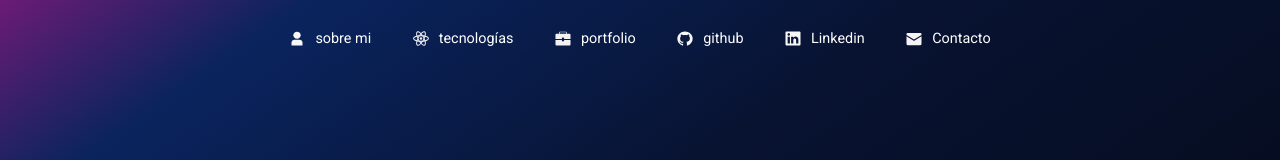
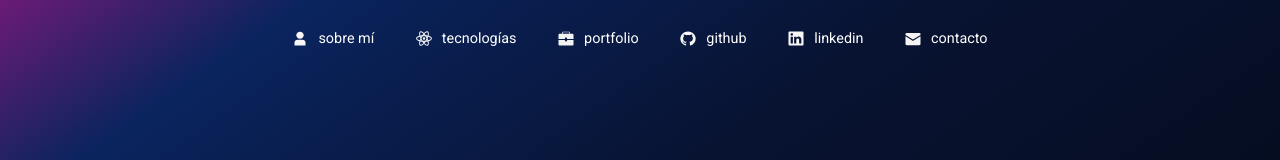
Before and after one commit to ambergesio/personal_portfolio, a React (Create React App) app: page / in a window 1280 px wide. Shown: the top 160 px of the page. Built offline with nearby package versions, Linux system fonts and the light colour scheme; a web font is replaced by a local one.

Commit message:
nav corrections

```diff
--- a/src/components/footer/index.js
+++ b/src/components/footer/index.js
@@ -14,15 +14,15 @@ const Footer = () => {
         <footer>
         <div className="bottom_end">
             <div className="bottom_end_data">
-                <p>Abel Martin Bergesio - 2022 - Buenos Aires, Argentina.</p>
+                <p>Abel Martín Bergesio - 2022 - Buenos Aires, Argentina.</p>
             </div>
             <nav>
-                <Item img={about} title="sobre mi" route="#aboutme" />
+                <Item img={about} title="sobre mí" route="#aboutme" />
                 <Item img={techs} title="technologías" route="#technologies" />
                 <Item img={portfolio} title="portfolio" route="#portfolio" />
                 <Item img={github} title="github" route="https://github.com/ambergesio" target="_blank"/>
-                <Item img={linkedin} title="Linkedin" route="https://www.linkedin.com/in/abel-martin-bergesio-42819820a/" target="_blank"/>
-                <Item img={contact} title="Contacto" route="#contact" />
+                <Item img={linkedin} title="linkedin" route="https://www.linkedin.com/in/abel-martin-bergesio-42819820a/" target="_blank"/>
+                <Item img={contact} title="contacto" route="#contact" />
             </nav>
         </div>
     </footer>
--- a/src/components/header/index.js
+++ b/src/components/header/index.js
@@ -19,12 +19,12 @@ const Header = () => {
 
                 <div className="nav_container">
                     <nav>
-                        <Item img={about} title="sobre mi" route="#aboutme" />
+                        <Item img={about} title="sobre mí" route="#aboutme" />
                         <Item img={techs} title="tecnologías" route="#technologies" />
                         <Item img={portfolio} title="portfolio" route="#portfolio" />
                         <Item img={github} title="github" route="https://github.com/ambergesio" target="_blank"/>
-                        <Item img={linkedin} title="Linkedin" route="https://www.linkedin.com/in/abel-martin-bergesio-42819820a/" target="_blank"/>
-                        <Item img={contact} title="Contacto" route="#contact" />
+                        <Item img={linkedin} title="linkedin" route="https://www.linkedin.com/in/abel-martin-bergesio-42819820a/" target="_blank"/>
+                        <Item img={contact} title="contacto" route="#contact" />
                     </nav>
                 </div>
 
@@ -32,12 +32,12 @@ const Header = () => {
                     <div className="menu_hamb"></div>
                 </div>
                 <div className={!open ? "mobile_nav closed" : "mobile_nav open"} onClick={() => setOpen(false)}>
-                    <Item img={about} title="sobre mi" route="#aboutme" />
+                    <Item img={about} title="sobre mí" route="#aboutme" />
                     <Item img={techs} title="tecnologías" route="#technologies" />
                     <Item img={portfolio} title="portfolio" route="#portfolio" />
                     <Item img={github} title="github" route="https://github.com/ambergesio" target="_blank"/>
-                    <Item img={linkedin} title="Linkedin" route="https://www.linkedin.com/in/abel-martin-bergesio-42819820a/" target="_blank"/>
-                    <Item img={contact} title="Contacto" route="#contact" />
+                    <Item img={linkedin} title="linkedin" route="https://www.linkedin.com/in/abel-martin-bergesio-42819820a/" target="_blank"/>
+                    <Item img={contact} title="contacto" route="#contact" />
                 </div>
 
 
```
